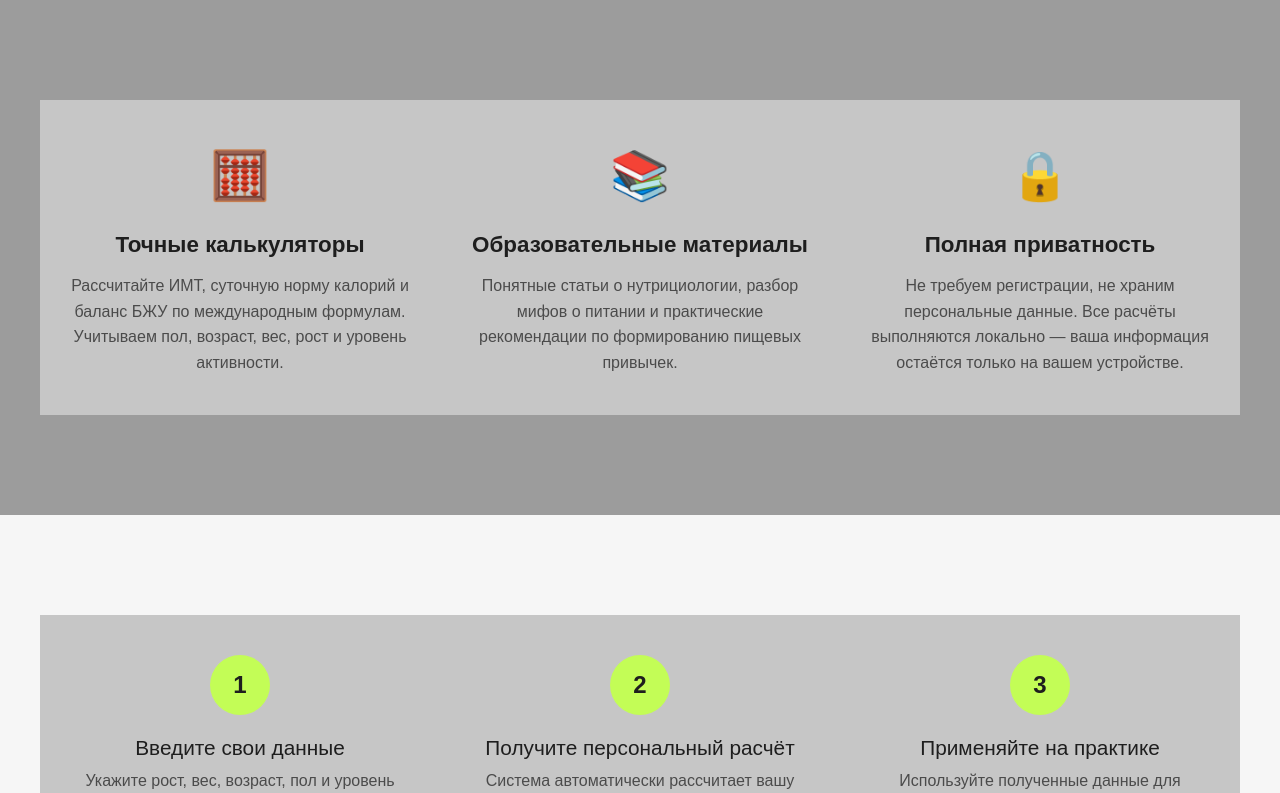
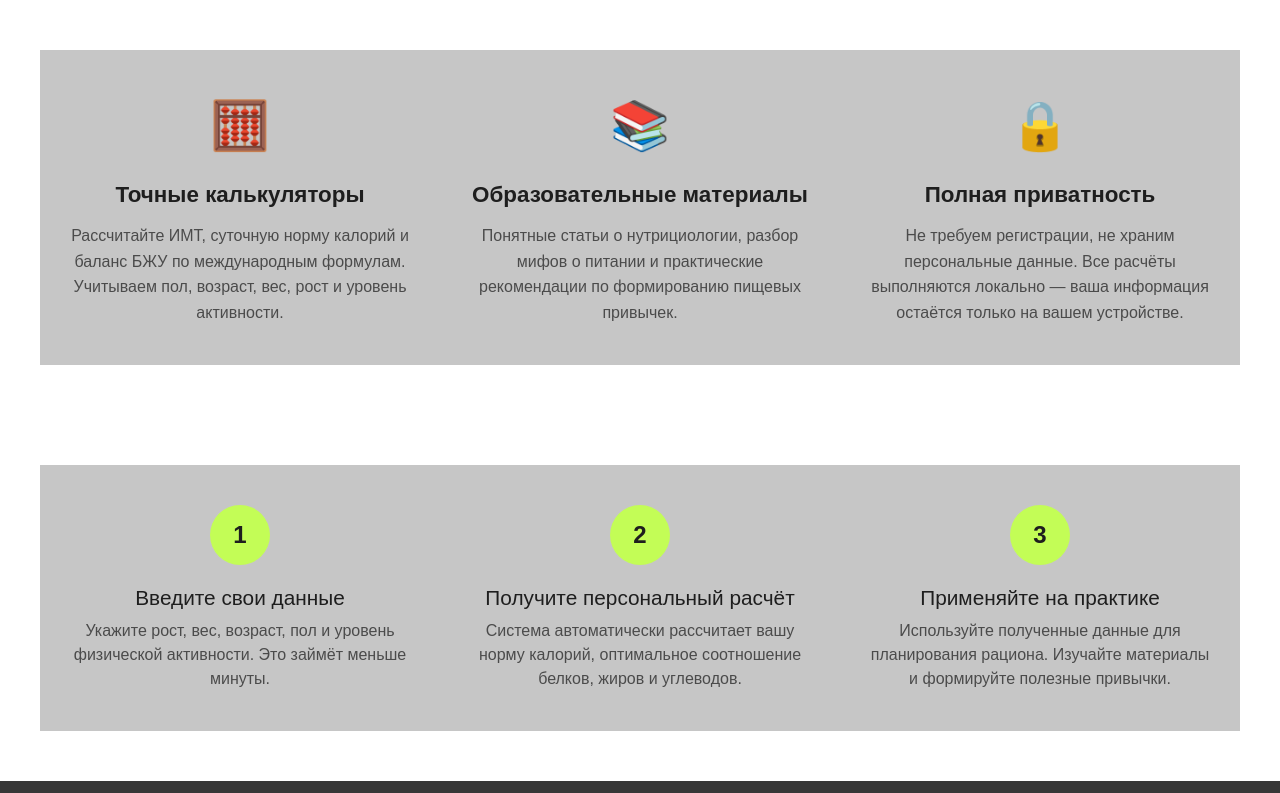
Before and after one commit to MeanT0/website-proper-nutrition, a Django app: page / in a window 1280 px wide. Shown: the part 890-1683 px from the top of the page. Run offline with Django 5.2, Linux system fonts and the light colour scheme; some libraries are stand-ins or nearby versions; grey boxes are pictures that could not be loaded.

Commit message:
update branch

```diff
--- a/main/templates/main/index.html
+++ b/main/templates/main/index.html
@@ -89,8 +89,8 @@
   /* ===== СЕКЦИЯ ПРЕИМУЩЕСТВ ===== */
   .features-section {
     min-height: auto;
-    padding: 100px 40px;
-    background: rgb(156, 156, 156);
+    padding: 50px 40px;
+    background: #ffffff;
   }
 
   .features-section::before,
@@ -137,9 +137,9 @@
 
   /* ===== СЕКЦИЯ "КАК ЭТО РАБОТАЕТ" ===== */
   .how-it-works-section {
-    background: transparent;
+    background: #ffffff;
     min-height: auto;
-    padding: 100px 40px;
+    padding: 50px 40px;
   }
 
   .how-it-works-section::before,
```
Also changed, not shown: 1 other file.
